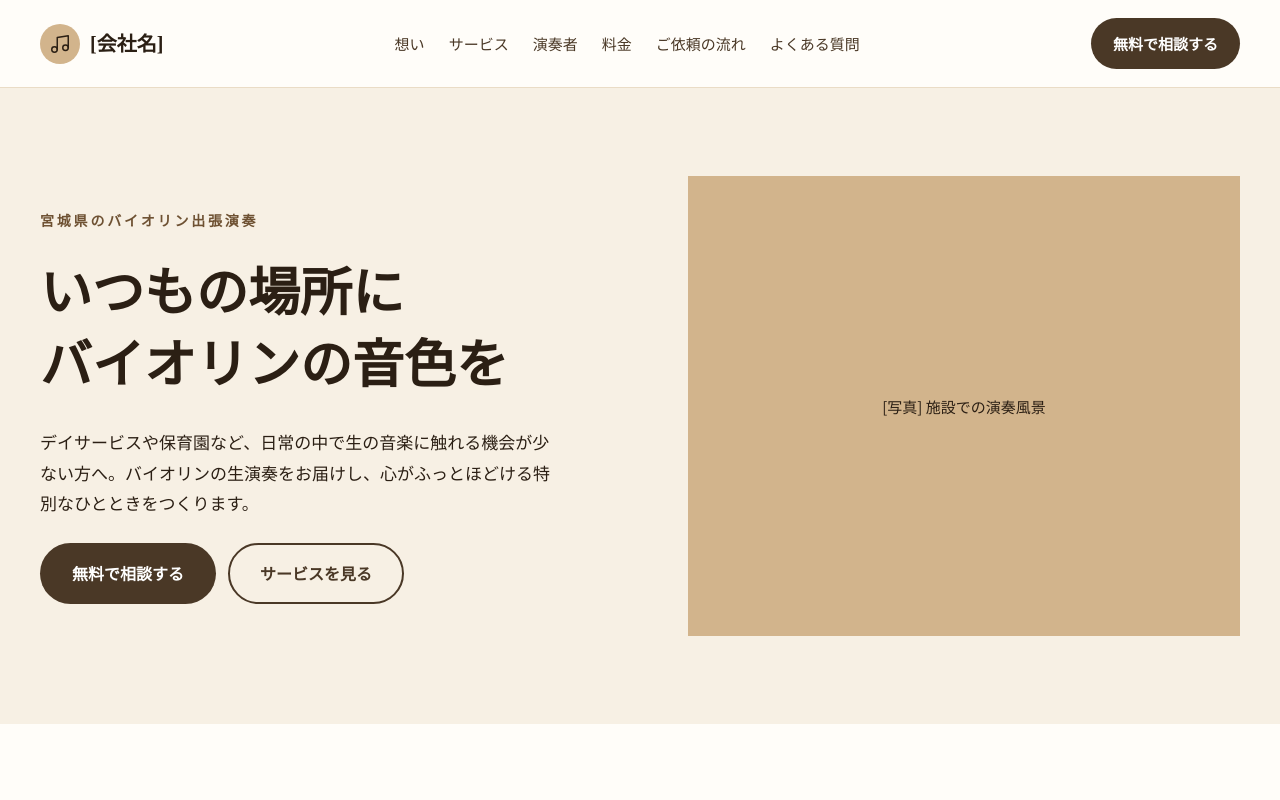
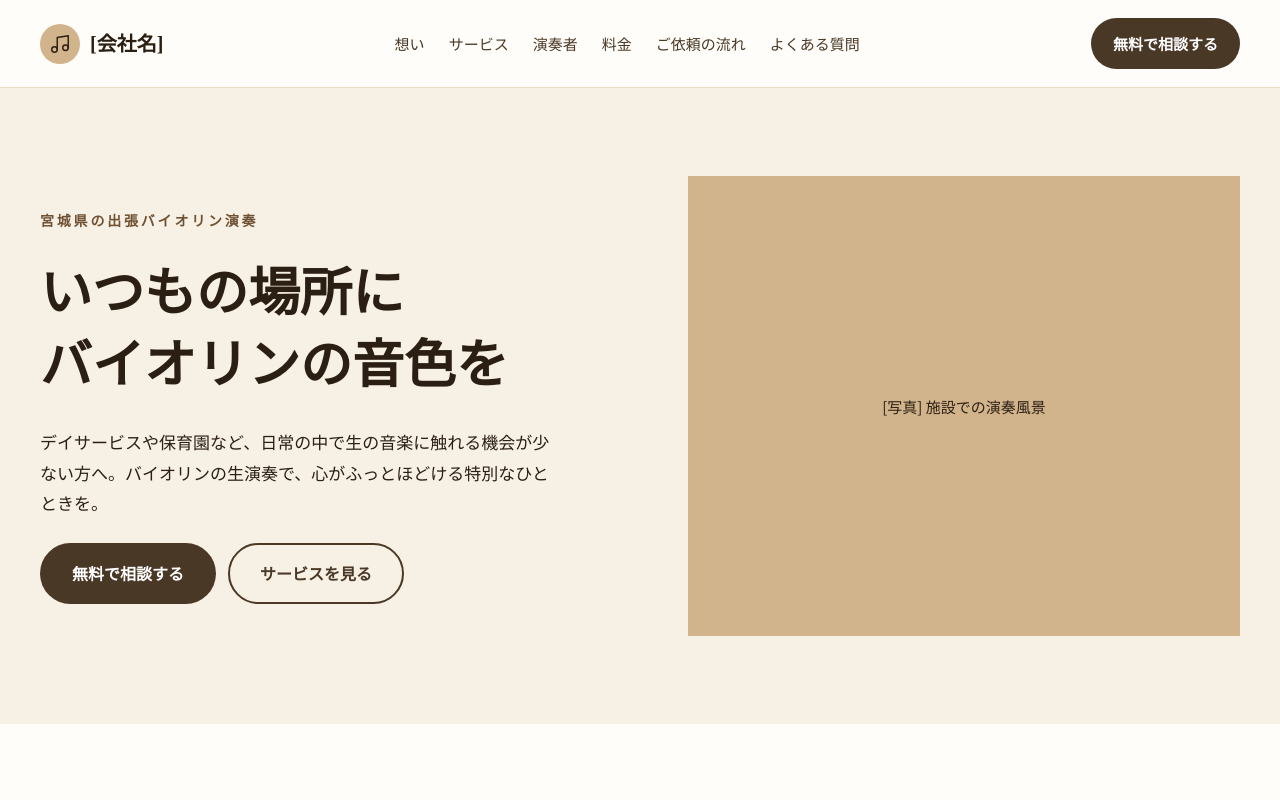
Before and after one commit to oe-shota/violin-hp-mock, a plain HTML site: page index.html in a window 1280 px wide. Shown: the top 800 px of the page. Drawn offline with Linux system fonts and the light colour scheme.

Commit message:
fix: update hero copy (issue #1 option A)
Refs #1

Co-Authored-By: Claude Opus 5.5 <noreply@anthropic.com>

```diff
--- a/index.html
+++ b/index.html
@@ -4,7 +4,7 @@
 <meta charset="utf-8">
 <meta name="viewport" content="width=device-width, initial-scale=1">
 <meta name="robots" content="noindex, nofollow">
-<title>[会社名]｜宮城県のバイオリン出張演奏</title>
+<title>[会社名]｜宮城県の出張バイオリン演奏</title>
 <link rel="preconnect" href="https://fonts.googleapis.com">
 <link href="https://fonts.googleapis.com/css2?family=Noto+Sans+JP:wght@400;500;700&amp;family=Noto+Serif+JP:wght@500;700&amp;display=swap" rel="stylesheet">
 <style>
@@ -39,9 +39,9 @@ a{color:#4A3826}a:hover{color:#2B1F14}
 <section id="top" style="background: #F7F0E4">
 <div style="max-width: 1200px; margin: 0 auto; padding: 88px 24px; display: flex; flex-wrap: wrap; align-items: center; gap: 56px">
 <div style="flex: 1 1 460px; min-width: 0; display: flex; flex-direction: column; gap: 24px">
-<p style="margin: 0; font-size: 14px; font-weight: 700; letter-spacing: 0.2em; color: #6E5132">宮城県のバイオリン出張演奏</p>
+<p style="margin: 0; font-size: 14px; font-weight: 700; letter-spacing: 0.2em; color: #6E5132">宮城県の出張バイオリン演奏</p>
 <h1 style="margin: 0; font-family: 'Noto Serif JP', serif; font-weight: 700; font-size: 52px; line-height: 1.4; color: #2B1F14">いつもの場所に<br>バイオリンの音色を</h1>
-<p style="margin: 0; font-size: 17px; max-width: 520px">デイサービスや保育園など、日常の中で生の音楽に触れる機会が少ない方へ。バイオリンの生演奏をお届けし、心がふっとほどける特別なひとときをつくります。</p>
+<p style="margin: 0; font-size: 17px; max-width: 520px">デイサービスや保育園など、日常の中で生の音楽に触れる機会が少ない方へ。バイオリンの生演奏で、心がふっとほどける特別なひとときを。</p>
 <div style="display: flex; flex-wrap: wrap; gap: 12px">
 <a href="#contact" style="text-decoration: none; background: #4A3826; color: #FFFFFF; padding: 16px 32px; border-radius: 999px; font-weight: 700; font-size: 16px">無料で相談する</a>
 <a href="#service" style="text-decoration: none; background: transparent; color: #4A3826; border: 2px solid #4A3826; padding: 14px 30px; border-radius: 999px; font-weight: 700; font-size: 16px">サービスを見る</a>
```
Also changed, not shown: lp/index.html (+1 -1 lines).
